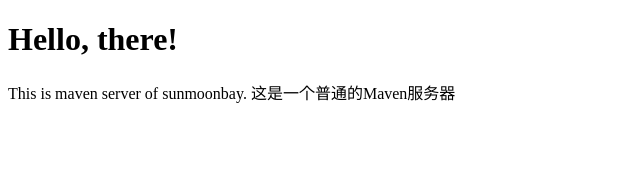
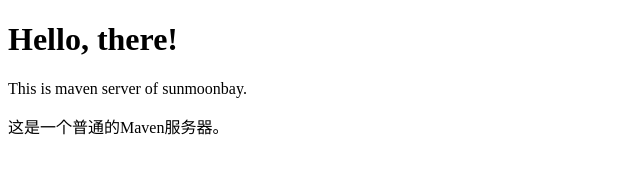
Before and after one commit to smbServer/smbServer.github.io, a plain HTML site: page index.html in a window 1280 px wide. Shown: the whole page, without its empty margins (0-640 px from the left). Drawn offline with Linux system fonts and the light colour scheme.

Commit message:
Update index.html

```diff
--- a/index.html
+++ b/index.html
@@ -8,7 +8,9 @@
     <h1>Hello, there!</h1>
     <p>
       This is maven server of sunmoonbay.
-      这是一个普通的Maven服务器
+    </p>
+    <p>
+      这是一个普通的Maven服务器。
     </p>
   </body>
 </html>
```
